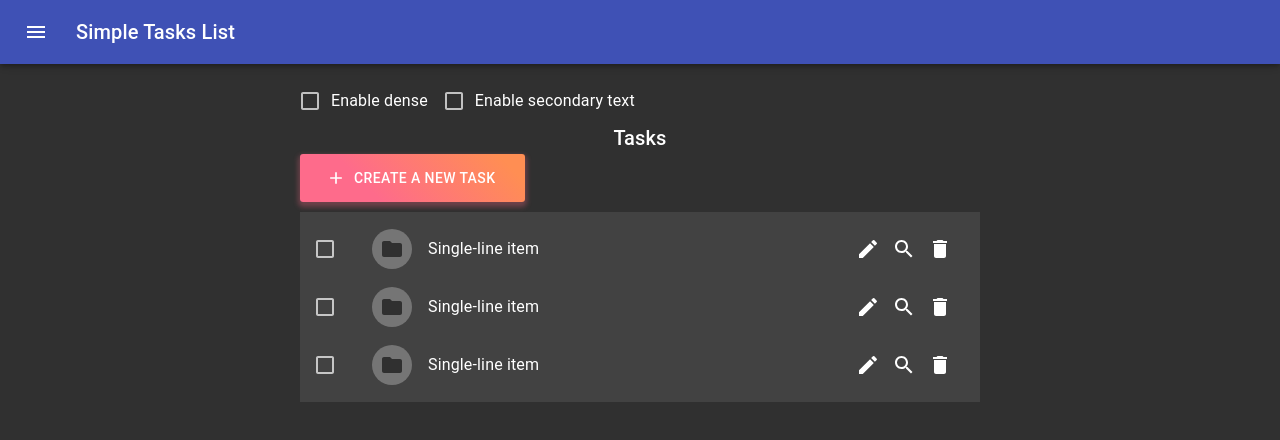
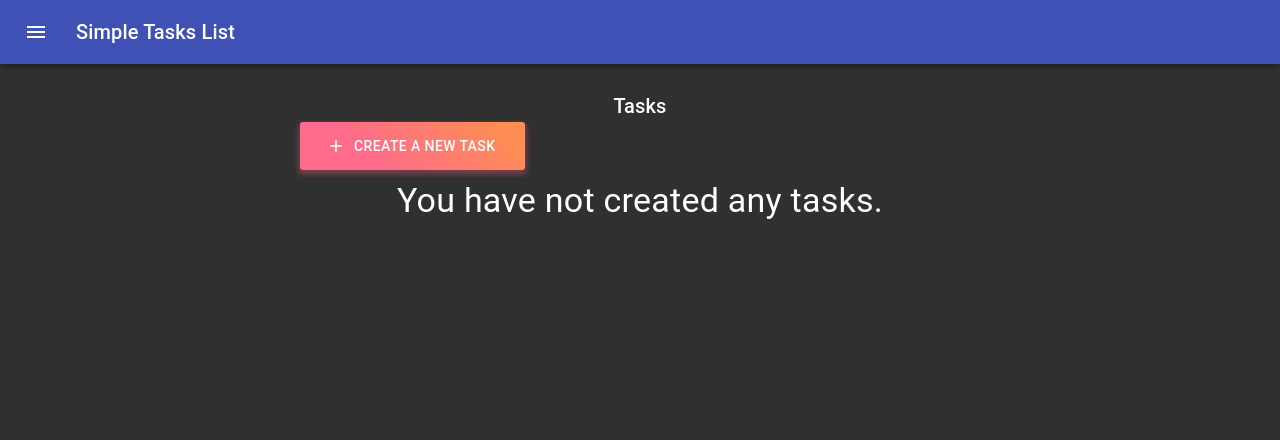
Before and after one commit to WaterlessPiano2/Todos, a React (Create React App) app: page / in a window 1280 px wide. Shown: the top 440 px of the page. Built offline with nearby package versions, Linux system fonts and the light colour scheme.

Commit message:
storage wip , empty list message shows

```diff
--- a/src/components/TasksList.tsx
+++ b/src/components/TasksList.tsx
@@ -8,8 +8,6 @@ import ListItemSecondaryAction from "@material-ui/core/ListItemSecondaryAction";
 import ListItemText from "@material-ui/core/ListItemText";
 import Avatar from "@material-ui/core/Avatar";
 import IconButton from "@material-ui/core/IconButton";
-import FormGroup from "@material-ui/core/FormGroup";
-import FormControlLabel from "@material-ui/core/FormControlLabel";
 import Checkbox from "@material-ui/core/Checkbox";
 import Grid from "@material-ui/core/Grid";
 import Typography from "@material-ui/core/Typography";
@@ -20,6 +18,7 @@ import EditIcon from "@material-ui/icons/Edit";
 import AddIcon from "@material-ui/icons/Add";
 import { Button } from "@material-ui/core";
 import { Link } from "react-router-dom";
+import { getTodoItemsFromLocalStorage } from "../helper";
 
 const useStyles = makeStyles((theme) => ({
   root: {
@@ -28,10 +27,14 @@ const useStyles = makeStyles((theme) => ({
     margin: "0 auto",
   },
   demo: {
-    marginTop:10,
+    marginTop: 10,
     backgroundColor: theme.palette.background.paper,
   },
   title: {
+    marginTop: 10,
+    textAlign: "center",
+  },
+  emptyListMessage: {
     textAlign: "center",
   },
   createButton: {
@@ -45,41 +48,43 @@ const useStyles = makeStyles((theme) => ({
   },
 }));
 
-function generate(element: JSX.Element) {
-  return [0, 1, 2].map((value) =>
-    React.cloneElement(element, {
-      key: value,
-    })
-  );
+function generateList(
+  todos: { string: string | boolean | Date }[]
+): JSX.Element[] {
+  return todos.map((todo) => {
+    return (
+      <ListItem>
+        <ListItemIcon>
+          <Checkbox edge="start" checked={false} tabIndex={-1} disableRipple />
+        </ListItemIcon>
+        <ListItemAvatar>
+          <Avatar>
+            <FolderIcon />
+          </Avatar>
+        </ListItemAvatar>
+        <ListItemText primary="Single-line item" secondary={"Secondary text"} />
+        <ListItemSecondaryAction>
+          <IconButton edge="start" aria-label="edit">
+            <EditIcon />
+          </IconButton>
+          <IconButton edge="start" aria-label="delete">
+            <SearchIcon />
+          </IconButton>
+          <IconButton edge="start" aria-label="search">
+            <DeleteIcon />
+          </IconButton>
+        </ListItemSecondaryAction>
+      </ListItem>
+    );
+  });
 }
 
 const TasksList = () => {
   const classes = useStyles();
-  const [dense, setDense] = React.useState(false);
-  const [secondary, setSecondary] = React.useState(false);
+  const todoItems = getTodoItemsFromLocalStorage("todo") || [];
 
   return (
     <div className={classes.root}>
-      <FormGroup row>
-        <FormControlLabel
-          control={
-            <Checkbox
-              checked={dense}
-              onChange={(event) => setDense(event.target.checked)}
-            />
-          }
-          label="Enable dense"
-        />
-        <FormControlLabel
-          control={
-            <Checkbox
-              checked={secondary}
-              onChange={(event) => setSecondary(event.target.checked)}
-            />
-          }
-          label="Enable secondary text"
-        />
-      </FormGroup>
       <Grid container justify="space-around" direction="row">
         <Grid item xs={12}>
           <Typography variant="h6" className={classes.title}>
@@ -98,42 +103,15 @@ const TasksList = () => {
       >
         Create a new Task
       </Button>
-      <div className={classes.demo}>
-        <List dense={dense}>
-          {generate(
-            <ListItem>
-              <ListItemIcon>
-                <Checkbox
-                  edge="start"
-                  checked={false}
-                  tabIndex={-1}
-                  disableRipple
-                />
-              </ListItemIcon>
-              <ListItemAvatar>
-                <Avatar>
-                  <FolderIcon />
-                </Avatar>
-              </ListItemAvatar>
-              <ListItemText
-                primary="Single-line item"
-                secondary={secondary ? "Secondary text" : null}
-              />
-              <ListItemSecondaryAction>
-                <IconButton edge="start" aria-label="edit">
-                  <EditIcon />
-                </IconButton>
-                <IconButton edge="start" aria-label="delete">
-                  <SearchIcon />
-                </IconButton>
-                <IconButton edge="start" aria-label="search">
-                  <DeleteIcon />
-                </IconButton>
-              </ListItemSecondaryAction>
-            </ListItem>
-          )}
-        </List>
-      </div>
+      {todoItems.length ? (
+        <div className={classes.demo}>
+          <List>{generateList(todoItems)}</List>
+        </div>
+      ) : (
+        <Typography className={classes.title} variant="h4" gutterBottom>
+          You have not created any tasks.
+        </Typography>
+      )}
     </div>
   );
 };
--- /dev/null
+++ b/src/helper.ts
@@ -0,0 +1,24 @@
+export const getTodoItemsFromLocalStorage = (key: string) => {
+  const value: string | null = localStorage.getItem(key);
+
+  let todoItems = null;
+
+  try {
+    if (typeof value === "string") {
+      const parsedJSON = JSON.parse(value);
+
+      if (Array.isArray(parsedJSON)) {
+        todoItems = parsedJSON;
+      }
+    }
+  } catch (e) {
+    todoItems = [];
+  }
+
+  return todoItems;
+};
+
+export const saveTodoItemsToLocalStorage = (
+  key: string,
+  data: { string: string | boolean | Date }
+) => localStorage.setItem(key, JSON.stringify(data))
```
Also changed, not shown: 1 other file (tests, documents, lock files or other folders).
